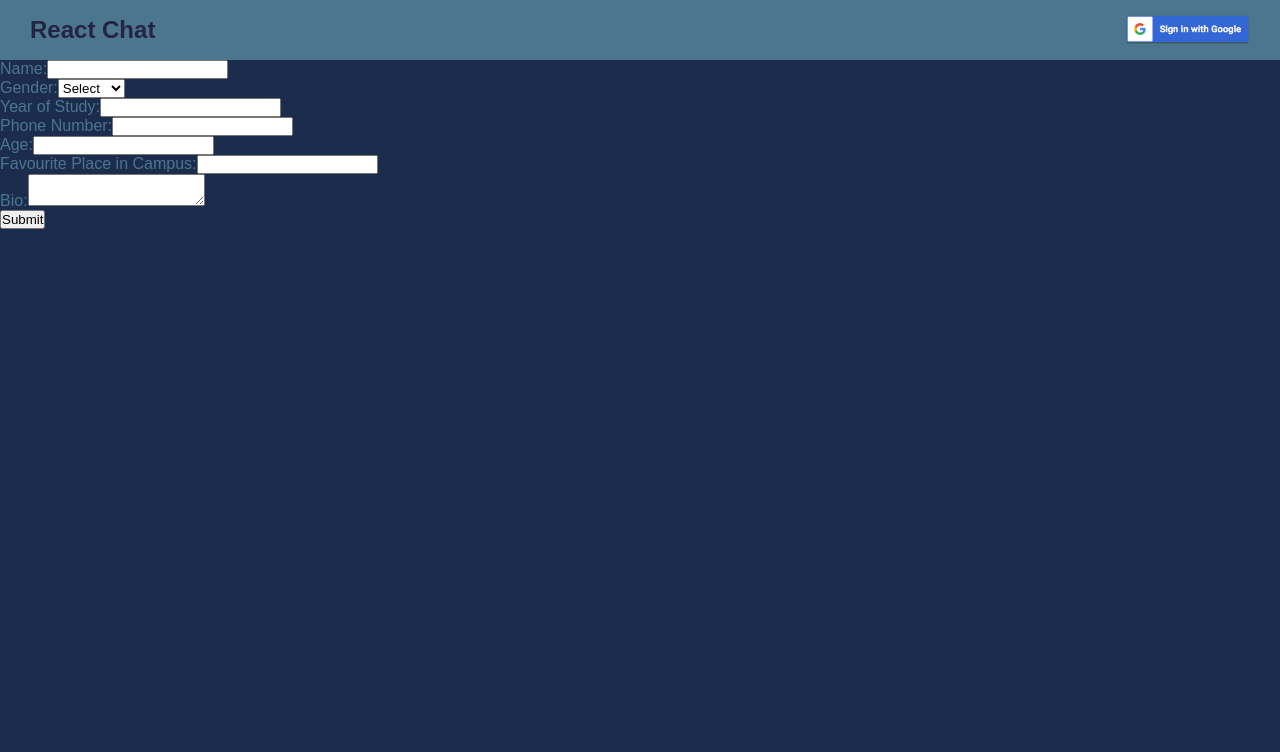
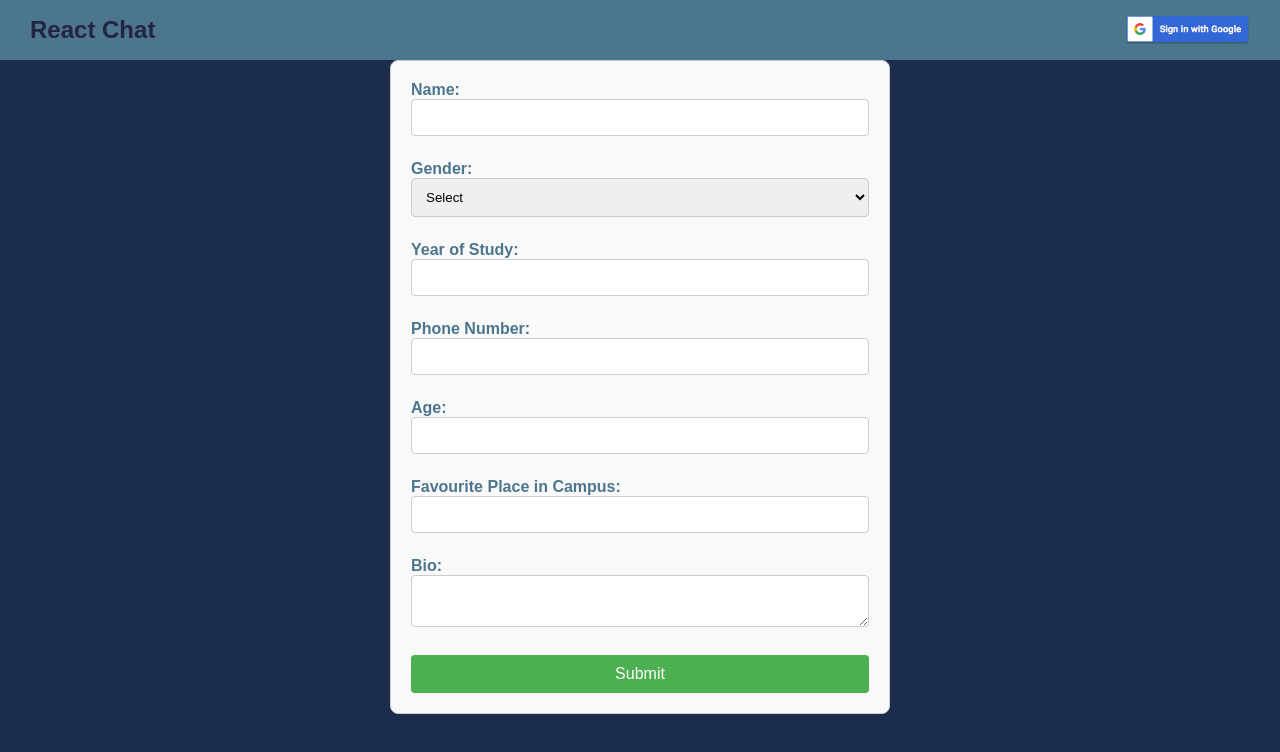
Before and after one commit to Abhayraj-13/BlindMilap, a React (Create React App) app in the folder Frontend/: page / in a window 1280 px wide. Shown: the top 752 px of the page. Built offline with nearby package versions, Linux system fonts and the light colour scheme; no server answers.

Commit message:
login page updated

```diff
--- a/Frontend/src/App.js
+++ b/Frontend/src/App.js
@@ -5,7 +5,7 @@ import Welcome from "./components/Welcome";
 // import { useState } from "react";
 import { auth } from "./firebase";
 import { useAuthState } from "react-firebase-hooks/auth";
-import CreateProfile from "./components/CreateProfile";
+import CreateProfile from "./components/CreateProfile/CreateProfile";
 
 
 function App() {
--- a/Frontend/src/components/CreateProfile.js
+++ /dev/null
@@ -1,99 +0,0 @@
-import React, { useState } from 'react';
-
-const CreateProfile = () => {
-  const [formData, setFormData] = useState({
-    name: '',
-    gender: '',
-    yearOfStudy: '',
-    phoneNumber: '',
-    age: '',
-    favouritePlaceInCampus: '',
-    bio: ''
-  });
-
-  const handleChange = (e) => {
-    const { name, value } = e.target;
-    setFormData({ ...formData, [name]: value });
-  };
-
-  const handleSubmit = async (e) => {
-    e.preventDefault();
-    console.log('Submitting:', formData); // Log form data for debugging
-    try {
-      const response = await fetch('http://localhost:4000/users', {
-        method: 'POST',
-        headers: {
-          'Content-Type': 'application/json'
-        },
-        body: JSON.stringify(formData)
-      });
-      if (response.ok) {
-        alert('User added successfully!');
-        setFormData({
-          name: '',
-          gender: '',
-          yearOfStudy: '',
-          phoneNumber: '',
-          age: '',
-          favouritePlaceInCampus: '',
-          bio: ''
-        });
-      } else {
-        const errorData = await response.json();
-        console.error('Failed to add user:', errorData);
-        alert(`Failed to add user: ${errorData.message}`);
-      }
-    } catch (error) {
-      console.error('Error:', error);
-      alert('Error adding user');
-    }
-  };
-
-  return (
-    <form onSubmit={handleSubmit}>
-      <label>
-        Name:
-        <input type="text" name="name" value={formData.name} onChange={handleChange} required />
-      </label>
-      <br />
-      <label>
-        Gender:
-        <select name="gender" value={formData.gender} onChange={handleChange} required>
-          <option value="">Select</option>
-          <option value="Male">Male</option>
-          <option value="Female">Female</option>
-          <option value="Other">Other</option>
-        </select>
-      </label>
-      <br />
-      <label>
-        Year of Study:
-        <input type="number" name="yearOfStudy" value={formData.yearOfStudy} onChange={handleChange} required />
-      </label>
-      <br />
-      <label>
-        Phone Number:
-        <input type="text" name="phoneNumber" value={formData.phoneNumber} onChange={handleChange} required />
-      </label>
-      <br />
-      <label>
-        Age:
-        <input type="number" name="age" value={formData.age} onChange={handleChange} required />
-      </label>
-      <br />
-      <label>
-        Favourite Place in Campus:
-        <input type="text" name="favouritePlaceInCampus" value={formData.favouritePlaceInCampus} onChange={handleChange} />
-      </label>
-      <br />
-      <label>
-        Bio:
-        <textarea name="bio" value={formData.bio} onChange={handleChange} />
-      </label>
-      <br />
-      <button type="submit">Submit</button>
-    </form>
-  );
-};
-
-export default CreateProfile;
--- /dev/null
+++ b/Frontend/src/components/CreateProfile/CreateProfile.css
@@ -0,0 +1,41 @@
+.form-container {
+    max-width: 500px;
+    margin: 0 auto;
+    padding: 20px;
+    border: 1px solid #ccc;
+    border-radius: 8px;
+    background-color: #f9f9f9;
+  }
+
+  .form-container label {
+    display: block;
+    margin-bottom: 8px;
+    font-weight: bold;
+  }
+
+  .form-container input[type="text"],
+  .form-container input[type="number"],
+  .form-container select,
+  .form-container textarea {
+    width: 100%;
+    padding: 10px;
+    margin-bottom: 16px;
+    border: 1px solid #ccc;
+    border-radius: 4px;
+  }
+
+  .form-container button {
+    display: inline-block;
+    width: 100%;
+    padding: 10px;
+    background-color: #4CAF50;
+    color: white;
+    border: none;
+    border-radius: 4px;
+    cursor: pointer;
+    font-size: 16px;
+  }
+
+  .form-container button:hover {
+    background-color: #45a049;
+  }
--- /dev/null
+++ b/Frontend/src/components/CreateProfile/CreateProfile.js
@@ -0,0 +1,101 @@
+import React, { useState } from 'react';
+import './CreateProfile.css';
+
+const CreateProfile = () => {
+  const [formData, setFormData] = useState({
+    name: '',
+    gender: '',
+    yearOfStudy: '',
+    phoneNumber: '',
+    age: '',
+    favouritePlaceInCampus: '',
+    bio: ''
+  });
+
+  const handleChange = (e) => {
+    const { name, value } = e.target;
+    setFormData({ ...formData, [name]: value });
+  };
+
+  const handleSubmit = async (e) => {
+    e.preventDefault();
+    try {
+      // Submit the form data to the FastAPI server and receive the generated username
+      const response = await fetch('http://localhost:8000/submit-form', {
+        method: 'POST',
+        headers: {
+          'Content-Type': 'application/json'
+        },
+        body: JSON.stringify(formData)
+      });
+      const data = await response.json();
+
+      // Alert the user with the generated username
+      const generatedUsername = data.username;
+      alert(`Your generated username is: ${generatedUsername}`);
+
+      if (response.ok) {
+        alert('User added successfully!');
+        setFormData({
+          name: '',
+          gender: '',
+          yearOfStudy: '',
+          phoneNumber: '',
+          age: '',
+          favouritePlaceInCampus: '',
+          bio: ''
+        });
+      } else {
+        const errorData = await response.json();
+        console.error('Failed to add user:', errorData);
+        alert(`Failed to add user: ${errorData.message}`);
+      }
+    } catch (error) {
+      console.error('Error:', error);
+      alert('Error adding user');
+    }
+  };
+
+  return (
+    <div className="form-container">
+      <form onSubmit={handleSubmit}>
+        <label>
+          Name:
+          <input type="text" name="name" value={formData.name} onChange={handleChange} required />
+        </label>
+        <label>
+          Gender:
+          <select name="gender" value={formData.gender} onChange={handleChange} required>
+            <option value="">Select</option>
+            <option value="Male">Male</option>
+            <option value="Female">Female</option>
+            <option value="Other">Other</option>
+          </select>
+        </label>
+        <label>
+          Year of Study:
+          <input type="number" name="yearOfStudy" value={formData.yearOfStudy} onChange={handleChange} required />
+        </label>
+        <label>
+          Phone Number:
+          <input type="text" name="phoneNumber" value={formData.phoneNumber} onChange={handleChange} required />
+        </label>
+        <label>
+          Age:
+          <input type="number" name="age" value={formData.age} onChange={handleChange} required />
+        </label>
+        <label>
+          Favourite Place in Campus:
+          <input type="text" name="favouritePlaceInCampus" value={formData.favouritePlaceInCampus} onChange={handleChange} />
+        </label>
+        <label>
+          Bio:
+          <textarea name="bio" value={formData.bio} onChange={handleChange} />
+        </label>
+        <button type="submit">Submit</button>
+      </form>
+    </div>
+  );
+};
+
+export default CreateProfile;
```
Also changed, not shown: Frontend/package.json (+7 -2 lines), 2 other files (tests, documents, lock files or other folders).
